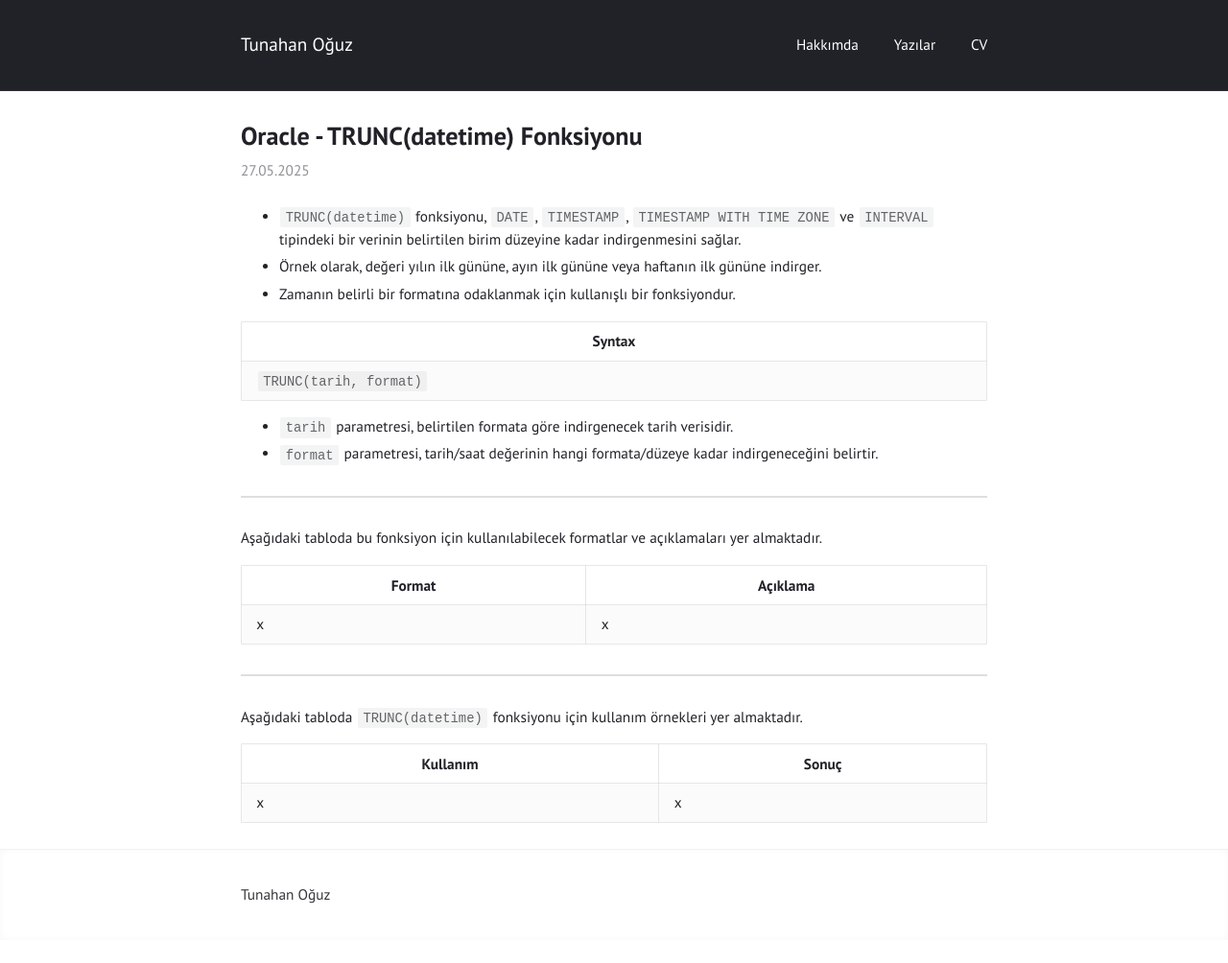
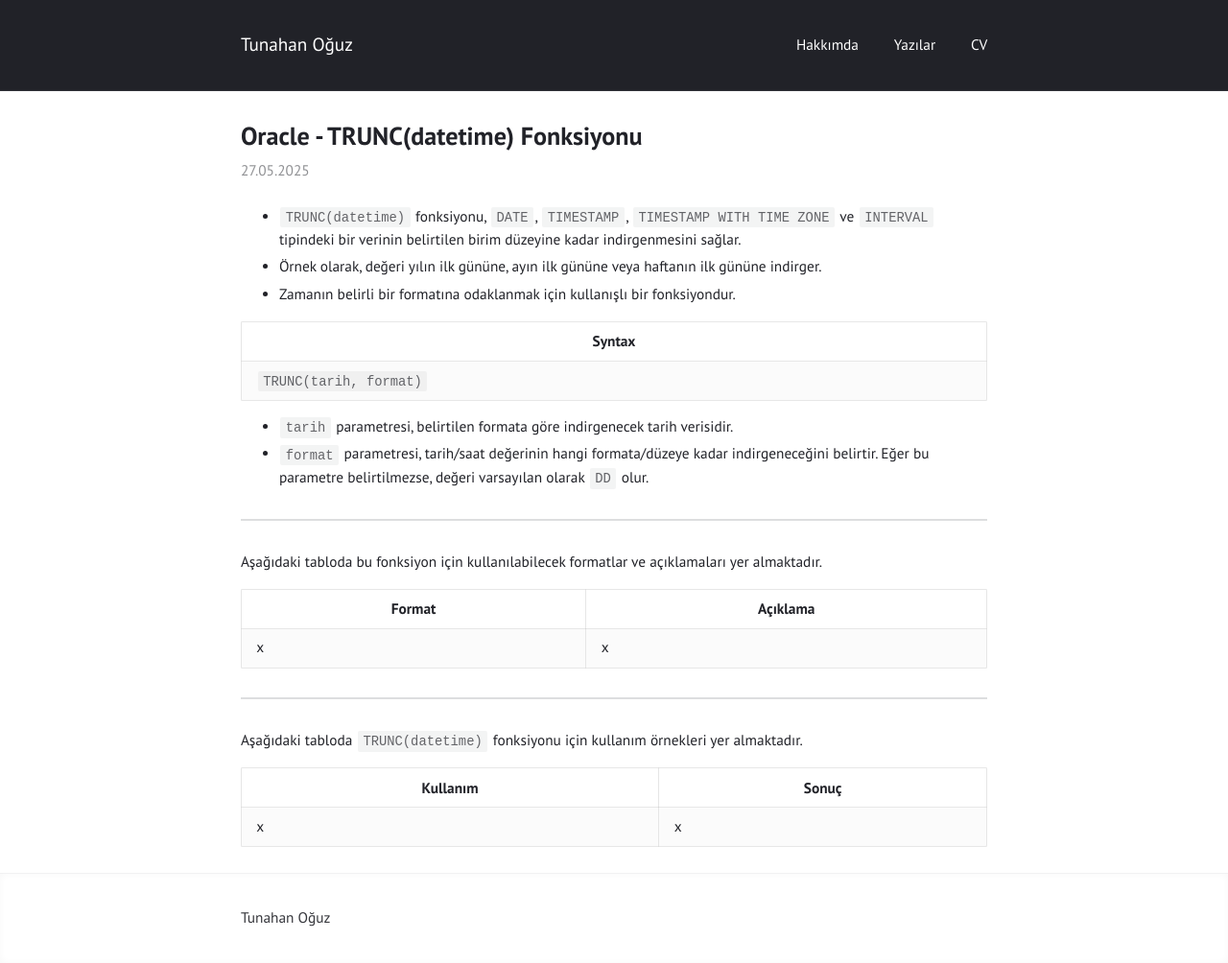
Before and after one commit to tunahanoguz/tunahanoguz.github.io, a Jekyll site: the page built from _posts/2025-05-27-oracle-trunc-datetime-fonksiyonu.md, in a window 1280 px wide. Shown: the whole page at 96% size. Built offline with Jekyll 4.4.1, drawn with Linux system fonts in a browser that asks for light colours; before the commit the page ends 980 px from its top, so only the background shows below that.

Commit message:
Update 2025-05-27-oracle-trunc-datetime-fonksiyonu.md

```diff
--- a/_posts/2025-05-27-oracle-trunc-datetime-fonksiyonu.md
+++ b/_posts/2025-05-27-oracle-trunc-datetime-fonksiyonu.md
@@ -14,7 +14,7 @@ categories: oracle
 | `TRUNC(tarih, format)` |
 
 - `tarih` parametresi, belirtilen formata göre indirgenecek tarih verisidir.
-- `format` parametresi, tarih/saat değerinin hangi formata/düzeye kadar indirgeneceğini belirtir.
+- `format` parametresi, tarih/saat değerinin hangi formata/düzeye kadar indirgeneceğini belirtir. Eğer bu parametre belirtilmezse, değeri varsayılan olarak `DD` olur.
 
 ---
 
```
